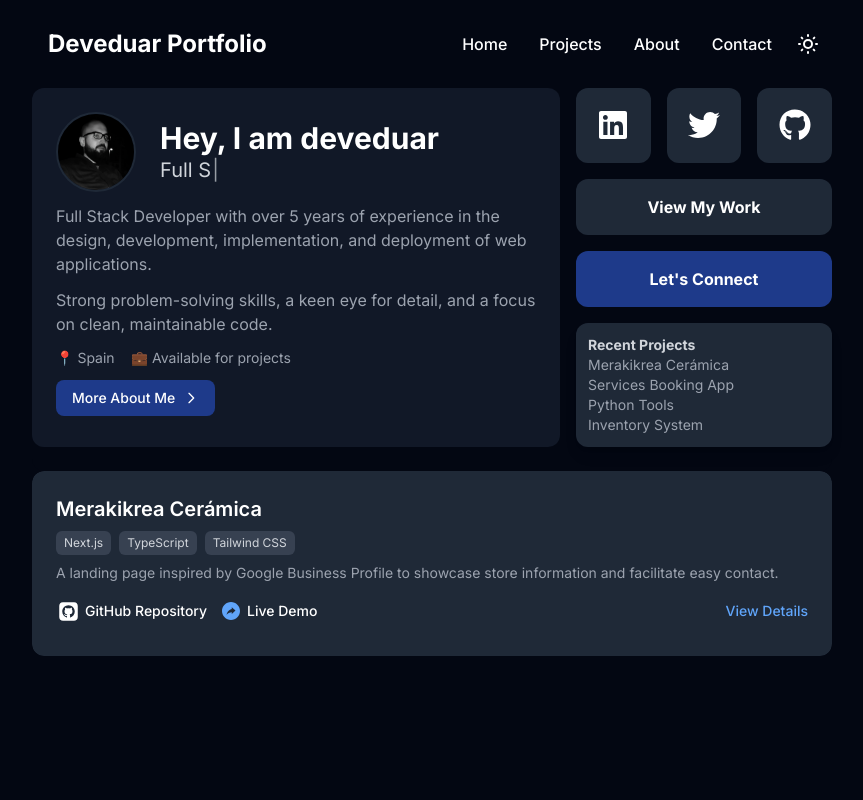
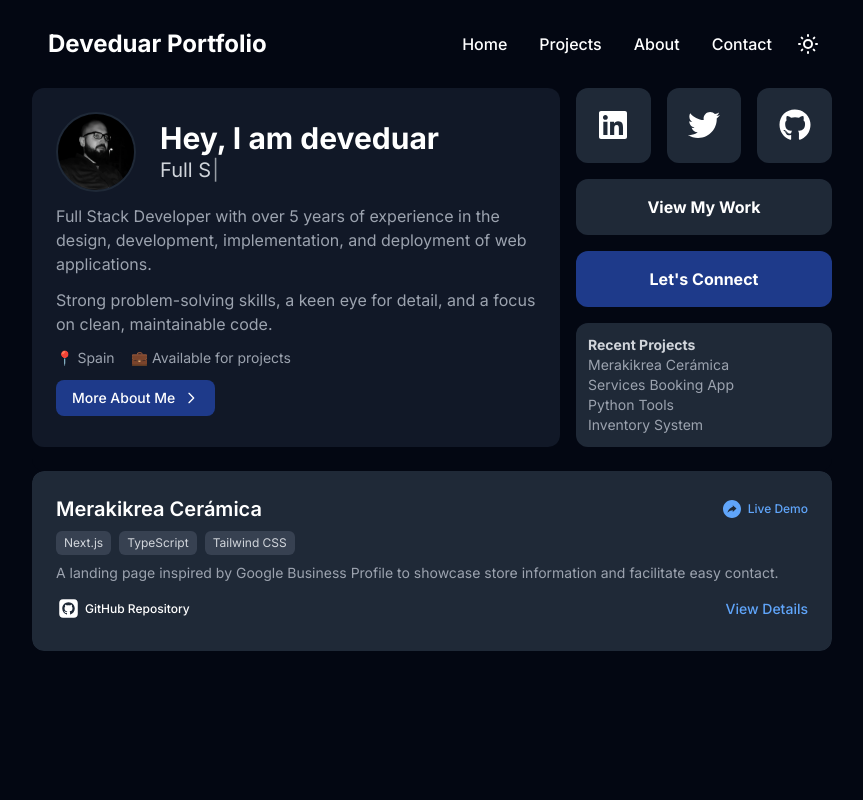
Before and after one commit to deveduar/nextjs-portfolio, a Next.js app: page / in a window 1280 px wide. Shown: the top 800 px of the page, without its empty margins (208-1071 px from the left). Built offline with nearby package versions, Linux system fonts and the light colour scheme.

Commit message:
project list component, touch control and links updated

```diff
--- a/src/components/navbar.tsx
+++ b/src/components/navbar.tsx
@@ -60,7 +60,7 @@ const Navbar: React.FC = () => {
                 </Link>
               </li>
               <li>
-                <Link href="/projectView" passHref className="block py-2 px-3 text-gray-900 rounded hover:bg-gray-300 md:hover:bg-transparent md:border-0 md:hover:text-blue-900 md:p-0 dark:text-white md:dark:hover:text-gray-300 dark:hover:bg-gray-700 dark:hover:text-white md:dark:hover:bg-transparent" onClick={closeMenu}>
+                <Link href="/projectsView" passHref className="block py-2 px-3 text-gray-900 rounded hover:bg-gray-300 md:hover:bg-transparent md:border-0 md:hover:text-blue-900 md:p-0 dark:text-white md:dark:hover:text-gray-300 dark:hover:bg-gray-700 dark:hover:text-white md:dark:hover:bg-transparent" onClick={closeMenu}>
                   Projects
                 </Link>
               </li>
--- a/src/components/projectListSimple.tsx
+++ b/src/components/projectListSimple.tsx
@@ -32,41 +32,60 @@ const ProjectListSimple: React.FC<ProjectListSimpleProps> = ({ projects, variant
 
   const handleTouchStart = (e: TouchEvent) => {
     e.preventDefault();
+    setIsDragging(true);
+    setIsTransitioning(false);
     setTouchStart(e.targetTouches[0].clientX);
+    setTouchEnd(e.targetTouches[0].clientX);
   };
-
 
   const handleTouchMove = (e: TouchEvent) => {
     e.preventDefault();
-    if (cardRef.current) {
+    if (!isDragging || !cardRef.current) return;
+
     const currentTouch = e.targetTouches[0].clientX;
     const diff = touchStart - currentTouch;
-      let offset = -(currentIndex * 103) - (diff / cardRef.current.offsetWidth * 100);
+    const maxDrag = cardRef.current.offsetWidth;
+    const limitedDiff = Math.max(Math.min(diff, maxDrag), -maxDrag);
 
-      // Efecto loop
-      if (offset > 0) {
-        offset = -((projects.length - 1) * 103) + offset;
-      } else if (offset < -(projects.length - 1) * 103) {
-        offset = offset + (projects.length * 103);
-      }
+    let offset = -(currentIndex * 103) - (limitedDiff / cardRef.current.offsetWidth * 100);
 
+    // Aplicar el desplazamiento
     cardRef.current.style.transform = `translateX(${offset}%)`;
-    }
-    setTouchEnd(e.targetTouches[0].clientX);
+
+    setTouchEnd(currentTouch);
   };
 
   const handleTouchEnd = () => {
-    if (cardRef.current) {
+    if (!isDragging || !cardRef.current) return;
+
+    setIsDragging(false);
+    setIsTransitioning(true);
+
     const diff = touchStart - touchEnd;
-      if (Math.abs(diff) > 50) { // Reducido el umbral para hacer más sensible el deslizamiento
+    let threshold = 50;
+
+    // Aplicar un umbral del 100% si el usuario intenta mover el primer o último elemento en la dirección no permitida
+    if (
+      (currentIndex === 0 && diff < 0) || // Primer elemento, movimiento a la derecha
+      (currentIndex === projects.length - 1 && diff > 0) // Último elemento, movimiento a la izquierda
+    ) {
+      threshold = cardRef.current.offsetWidth;
+    }
+
+    // Si el movimiento fue suficientemente grande, actualizar el índice
+    if (Math.abs(diff) > threshold) {
       if (diff > 0) {
-          setCurrentIndex((prev) => (prev + 1) % projects.length);
+        // Movimiento hacia la izquierda
+        setCurrentIndex((prev) => Math.min(prev + 1, projects.length - 1));
       } else {
-          setCurrentIndex((prev) => (prev - 1 + projects.length) % projects.length);
+        // Movimiento hacia la derecha
+        setCurrentIndex((prev) => Math.max(prev - 1, 0));
       }
     }
+
+    // Restaurar a la posición original
+    cardRef.current.style.transition = "transform 300ms ease-in-out";
     cardRef.current.style.transform = `translateX(-${currentIndex * 103}%)`;
-    }
   };
 
   const [isTransitioning, setIsTransitioning] = useState(true);
@@ -89,15 +108,15 @@ const ProjectListSimple: React.FC<ProjectListSimpleProps> = ({ projects, variant
 
     let offset = -(currentIndex * 103) - (limitedDiff / cardRef.current.offsetWidth * 100);
 
-    // Bloquear movimiento del primer elemento hacia la derecha
-    if (currentIndex === 0 && diff < 0) {
-      offset = -(currentIndex * 103); // Restaurar al primer elemento si se mueve mucho hacia la derecha
-    }
+    // // Bloquear movimiento del primer elemento hacia la derecha
+    // if (currentIndex === 0 && diff < 0) {
+    //   offset = -(currentIndex * 103); // Restaurar al primer elemento si se mueve mucho hacia la derecha
+    // }
 
-    // Bloquear movimiento del último elemento hacia la izquierda
-    if (currentIndex === projects.length - 1 && diff > 0) {
-      offset = -(currentIndex * 103); // Restaurar al último elemento si se mueve mucho hacia la izquierda
-    }
+    // // Bloquear movimiento del último elemento hacia la izquierda
+    // if (currentIndex === projects.length - 1 && diff > 0) {
+    //   offset = -(currentIndex * 103); // Restaurar al último elemento si se mueve mucho hacia la izquierda
+    // }
 
     // Aplicar el desplazamiento
     cardRef.current.style.transform = `translateX(${offset}%)`;
@@ -113,7 +132,15 @@ const ProjectListSimple: React.FC<ProjectListSimpleProps> = ({ projects, variant
     setIsTransitioning(true);
 
     const diff = touchStart - touchEnd;
-    const threshold = 50; // Umbral mínimo para considerar el movimiento como "válido"
+    let threshold = 50; // Umbral mínimo normal para movimientos permitidos
+
+    // Aplicar un umbral del 100% si el usuario intenta mover el primer o último elemento en la dirección no permitida
+    if (
+      (currentIndex === 0 && diff < 0) || // Primer elemento, movimiento a la derecha
+      (currentIndex === projects.length - 1 && diff > 0) // Último elemento, movimiento a la izquierda
+    ) {
+      threshold = cardRef.current ? cardRef.current.offsetWidth : 100; // Usar el 100% del ancho
+    }
 
     // Si el movimiento fue suficientemente grande, actualizar el índice
     if (Math.abs(diff) > threshold) {
@@ -124,27 +151,15 @@ const ProjectListSimple: React.FC<ProjectListSimpleProps> = ({ projects, variant
         // Movimiento hacia la derecha
         setCurrentIndex((prev) => Math.max(prev - 1, 0)); // No permitir ir más allá del primer elemento
       }
-    } else {
-      // Restaurar a la posición original si el movimiento no fue suficiente
-      // En el caso de que el primer o último elemento se haya movido en la dirección no permitida
+    }
+
+    // Restaurar a la posición original si el movimiento no fue suficiente o si fue en una dirección bloqueada
     if (cardRef.current) {
-        // Si estamos en el primer o último elemento y se mueve hacia la dirección no permitida
-        if (currentIndex === 0 && touchStart < touchEnd) {
-          // Si el primer elemento se mueve hacia la derecha
-          cardRef.current.style.transition = "transform 300ms ease-in-out";
-          cardRef.current.style.transform = `translateX(-${currentIndex * 103}%)`;
-        } else if (currentIndex === projects.length - 1 && touchStart > touchEnd) {
-          // Si el último elemento se mueve hacia la izquierda
-          cardRef.current.style.transition = "transform 300ms ease-in-out";
-          cardRef.current.style.transform = `translateX(-${currentIndex * 103}%)`;
-        } else {
-          // Si el movimiento es válido, se mantiene el índice y la animación
       cardRef.current.style.transition = "transform 300ms ease-in-out";
       cardRef.current.style.transform = `translateX(-${currentIndex * 103}%)`;
     }
-      }
-    }
   };
+
 
 
 
@@ -193,7 +208,7 @@ const ProjectListSimple: React.FC<ProjectListSimpleProps> = ({ projects, variant
     <div className="relative w-full overflow-hidden rounded-xl">
 
 <div
-        className="flex items-center w-full"
+        className="flex items-center w-full text-black dark:text-white"
         ref={cardRef}
         onTouchStart={handleTouchStart}
         onTouchMove={handleTouchMove}
@@ -270,14 +285,31 @@ const ProjectListSimple: React.FC<ProjectListSimpleProps> = ({ projects, variant
               <div className="absolute left-1/2 -translate-x-1/2 top-2 text-gray-400 dark:text-gray-600 opacity-0 group-hover:opacity-100 transition-opacity">
               <TbGripHorizontal className="w-5 h-5" />
             </div>
+
           <div className="flex flex-col w-full">
             <div className="flex-1">
-              <div>
+        <div className='flex flex-row justify-between mb-2'>
 
-                  <h4 className="text-xl font-semibold text-gray-900 dark:text-white mb-2">
+
+          <h4 className="text-xl font-semibold text-gray-900 dark:text-white ">
             {project.title}
           </h4>
+          {/* Live Demo Link */}
+          {project.links.find(link => link.label.toLowerCase().includes('demo') || link.label.toLowerCase().includes('live')) && (
+            <Link
+              href={project.links.find(link => link.label.toLowerCase().includes('demo') || link.label.toLowerCase().includes('live'))?.href || ''}
+              className="text-blue-600 dark:text-blue-400 hover:text-blue-700 dark:hover:text-blue-500 flex items-center gap-1 "
+              target="_blank"
+              rel="noopener noreferrer"
+            >
+              <div className="text-xs scale-75 font-medium">
+              {project.links.find(link => link.label.toLowerCase().includes('demo') || link.label.toLowerCase().includes('live'))?.svg}
+              </div>
 
+              <span className="text-xs font-medium">{project.links.find(link => link.label.toLowerCase().includes('demo') || link.label.toLowerCase().includes('live'))?.label}</span>
+            </Link>
+          )}
+             </div>
                     <div className="flex justify-between items-center mb-2">
                       <div className="flex gap-2">
                         {project.technologies.slice(0, 3).map((tech) => (
@@ -290,32 +322,34 @@ const ProjectListSimple: React.FC<ProjectListSimpleProps> = ({ projects, variant
                         ))}
                       </div>
                     </div>
-                    <p className="text-sm text-gray-500 dark:text-gray-400 mb-2">
+                    <p className="text-sm text-gray-500 dark:text-gray-400 mb-2 line-clamp-1  lg:h-auto">
                       {project.description}
                     </p>
-                  </div>
 
-                  <div className="flex justify-between items-center">
-                    <div className="flex flex-row gap-3 text-black dark:text-white">
 
-                      {project.links.map((link, idx) => (
+                  <div className="flex items-center justify-between w-full sm:w-auto">
+                  <div className="flex flex-wrap gap-1">
+                {project.links
+                  .filter(link => !link.label.toLowerCase().includes('demo') && !link.label.toLowerCase().includes('live'))
+                  .slice(0, 1)
+                  .map((link, idx) => (
                     <Link
                       key={idx}
                       href={link.href}
-                          className="rounded-xl items-center gap-1 flex flex-row py-2"
+                      className="rounded-xl items-center gap-1 flex flex-row py-1"
                       target="_blank"
                       rel="noopener noreferrer"
                     >
-                          <div className={`text-xs scale-75  ${link.label.toLowerCase().includes('demo') || link.label.toLowerCase().includes('live') ? 'text-blue-600 dark:text-blue-400' : ''}`}>
+                      <div className="text-xs scale-75">
                         {link.svg}
                       </div>
-                          <span className="text-sm font-medium dark:text-white whitespace-nowrap">{link.label}</span>
+                      <span className="text-xs font-medium whitespace-nowrap">{link.label}</span>
                     </Link>
                   ))}
               </div>
                     <Link
                       href={`/projects/${project.id}`}
-                        className="rounded-xl items-center gap-3 flex flex-row py-2 text-blue-600 dark:text-blue-400"
+                      className="rounded-xl items-center gap-3 flex flex-row py-1 sm:py-2 text-blue-600 dark:text-blue-400"
                       rel="noopener noreferrer"
                     >
                       <span className="text-sm font-medium whitespace-nowrap">View Details</span>
```
Also changed, not shown: src/components/hero.tsx (+5 -5 lines), src/app/projectsView/page.tsx (renamed from src/app/projectView/page.tsx). Lines whose indentation alone changed are shown as unchanged.
